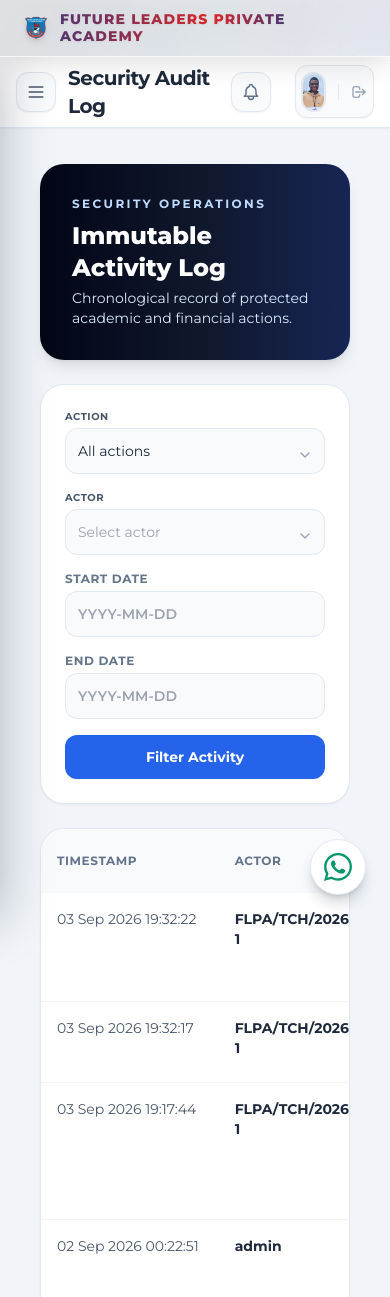
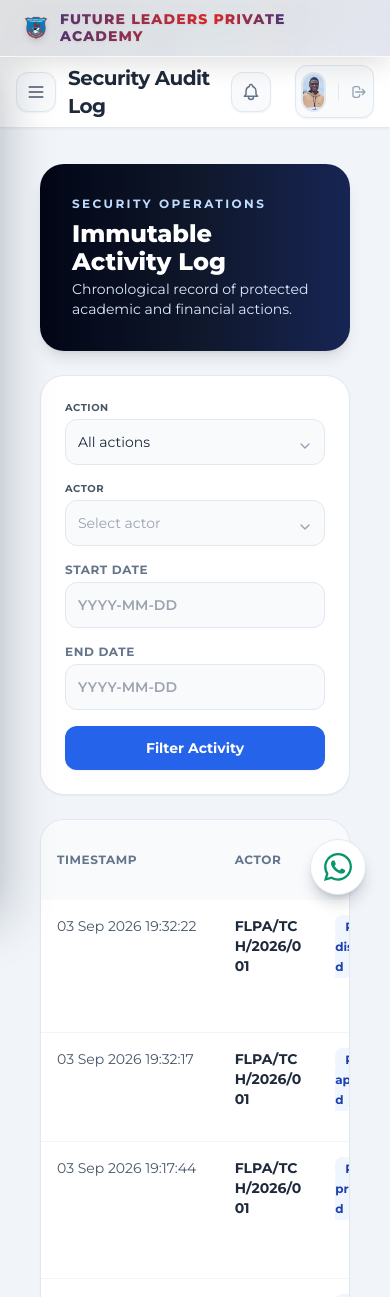
Before and after one commit to cleanframe-studios/flpa, a Django app: page /audit-logs/ in a window 390 px wide. Shown: the top 1297 px of the page. Run offline with Django 5.2, Linux system fonts and the light colour scheme; a user stored in the database is signed in; data comes from the database, SQL or seed files in the repository; some libraries are stand-ins or nearby versions.

Commit message:
Improve mobile portal density and table scrolling

```diff
--- a/portal/templates/portal/base.html
+++ b/portal/templates/portal/base.html
@@ -192,6 +192,38 @@
         #sidebar.w-20 .submenu-link.submenu-active::before { left: 0.35rem; top: 0.7rem; bottom: 0.7rem; }
 
         @media (max-width: 767px) {
+            #main-content-area {
+                font-size: .95rem;
+            }
+            #main-content-area h1 {
+                font-size: 1.5rem !important;
+                line-height: 1.15 !important;
+            }
+            #main-content-area h2 {
+                font-size: 1.25rem !important;
+                line-height: 1.2 !important;
+            }
+            #main-content-area h3 {
+                font-size: 1.1rem !important;
+                line-height: 1.25 !important;
+            }
+            #sidebar .sidebar-text,
+            #sidebar button,
+            #sidebar a {
+                font-size: .9rem !important;
+            }
+            #main-content-area .overflow-x-auto,
+            #main-content-area .overflow-y-auto:has(> table),
+            #main-content-area div:has(> table),
+            #main-content-area section:has(> table) {
+                max-width: 100%;
+                overflow-x: auto !important;
+                -webkit-overflow-scrolling: touch;
+                overscroll-behavior-x: contain;
+            }
+            #main-content-area table {
+                min-width: 42rem;
+            }
             body.mobile-sidebar-active,
             body.mobile-sidebar-active #main-content-area {
                 overflow: hidden !important;
```
